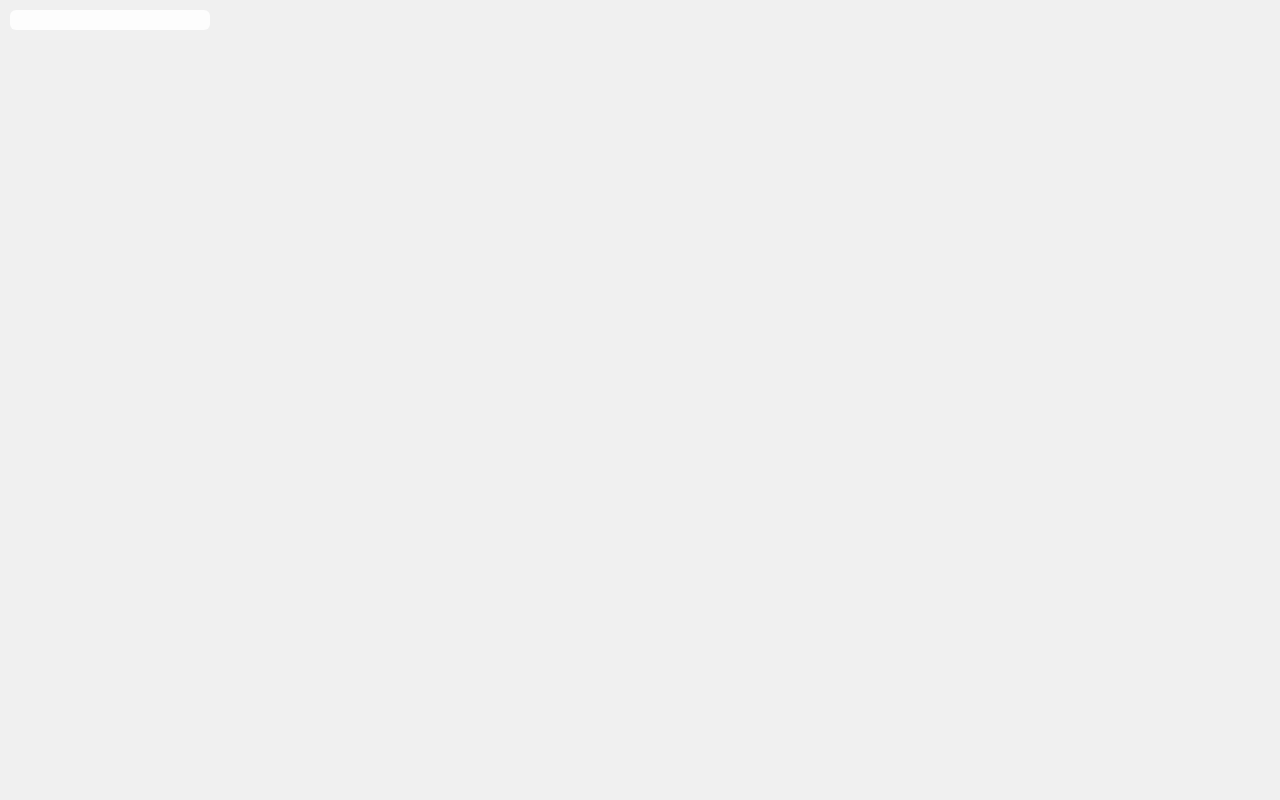
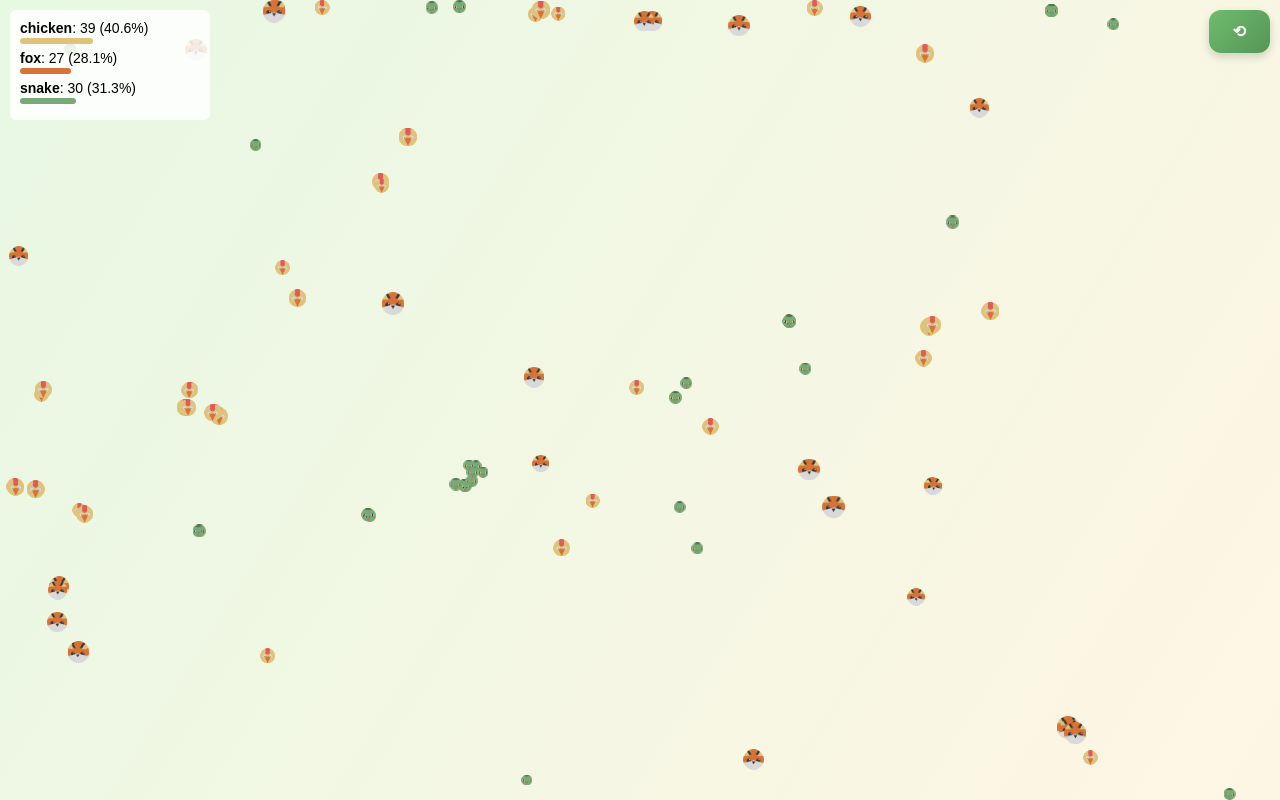
Before and after one commit to leontinepaq/ecosystem-app, a React (Create React App) app: page / in a window 1280 px wide. Both pictures are taken after a click on the button "Start simulation". Built offline with nearby package versions, Linux system fonts and the light colour scheme.

Commit message:
simulation okk

```diff
--- a/src/App.js
+++ b/src/App.js
@@ -7,7 +7,7 @@ import "./App.css";
 function App() {
   const canvasRef = useRef(null);
   const [isSettingUp, setIsSettingUp] = useState(true);
-  const gameEngine = useGameEngine(canvasRef);
+  const gameEngine = useGameEngine(canvasRef, isSettingUp);
 
   const handleStart = () => {
     setIsSettingUp(false);
--- a/src/components/simulation/SimulationView.js
+++ b/src/components/simulation/SimulationView.js
@@ -14,14 +14,21 @@ function SimulationView({
 }) {
   return (
     <div className="simulation-view">
+      <Canvas ref={canvasRef} />
       <SpeciesStats counts={speciesCount} total={totalAnimals} />
-      <Canvas ref={canvasRef} />
-      {isOver && (
+      {isOver ? (
         <EndScreen
           duration={duration}
           lastSpecies={lastSpecies}
           onRestart={onRestart}
         />
+      ) : (
+        <button
+          id="restartBtn"
+          onClick={onRestart}
+          style={{ position: "absolute", right: "10px", top: "10px", opacity: 0.80}}>
+          ⟲
+        </button>
       )}
     </div>
   );
--- a/src/game/entities/Animal.js
+++ b/src/game/entities/Animal.js
@@ -56,16 +56,16 @@ export class Animal extends Entity {
 
       const distance = this.getDistanceTo(other);
 
-      if (distance < (this.radius + other.radius) / 2) {
-        this.interactWith(other, engine);
-      } else if (distance < this.visionRange) {
+      if (distance < this.visionRange) {
         if (this.preyTypes.includes(other.type)) preys.push(other);
         if (SPECIES_CONFIG[other.type].preyTypes?.includes(this.type))
           predators.push(other);
         if (this.type === other.type) mates.push(other);
       }
+      if (distance < (this.radius + other.radius) / 2) {
+        this.interactWith(other, engine, mates);
+      }
     }
-
     return { preys, predators, mates };
   }
 
@@ -108,13 +108,14 @@ export class Animal extends Entity {
     }
   }
 
-  tryReproduce(engine) {
+  tryReproduce(engine, mates) {
     const now = Date.now();
     if (
+      engine.entities.length < 1000 &&
+      mates.length < 10 &&
+      this.energy > 30 &&
       now - this.lastReproduction > this.reproductionCooldown &&
-      Math.random() < this.reproductionChance &&
-      this.energy > 30 &&
-      engine.entities.length < 1000
+      Math.random() < this.reproductionChance
     ) {
       this.reproduce(engine);
       this.lastReproduction = now;
@@ -133,13 +134,13 @@ export class Animal extends Entity {
     engine.addEntity(baby);
   }
 
-  interactWith(other, engine) {
+  interactWith(other, engine, mates) {
     if (this.preyTypes.includes(other.type)) {
       this.onKill(other);
     }
 
     if (this.type === other.type) {
-      this.tryReproduce(engine);
+      this.tryReproduce(engine, mates);
     }
   }
 
--- a/src/hooks/useGameEngine.js
+++ b/src/hooks/useGameEngine.js
@@ -3,13 +3,12 @@ import { GameEngine } from "../engine/GameEngine";
 import drawBackground from "../graphics/drawBackground";
 import { loadSprites } from "../graphics/sprites";
 
-export default function useGameEngine(canvasRef) {
+export default function useGameEngine(canvasRef, isSettingUp) {
   const engineRef = useRef(null);
   const [entityCount, setEntityCount] = useState(90);
   const [speciesCount, setSpeciesCount] = useState({});
   const [totalAnimals, setTotalAnimals] = useState(0);
   const [isOver, setIsOver] = useState(false);
-  const [hasStarted, setHasStarted] = useState(false);
   const [duration, setDuration] = useState(0);
   const [lastSpecies, setLastSpecies] = useState("");
 
@@ -22,11 +21,11 @@ export default function useGameEngine(canvasRef) {
     setIsOver(true);
     setDuration(durationMs);
     setLastSpecies(species);
-    setHasStarted(false);
   }, []);
 
   const setupCanvas = useCallback(() => {
     const canvas = canvasRef.current;
+    console.log("setup canvas")
     if (canvas) {
       const ctx = canvas.getContext("2d");
       canvas.width = window.innerWidth;
@@ -39,18 +38,18 @@ export default function useGameEngine(canvasRef) {
     if (engineRef.current) {
       engineRef.current.stop();
     }
+    console.log("startengine")
     const canvas = canvasRef.current;
     if (canvas) {
+      console.log("Canvas ok");
       const ctx = canvas.getContext("2d");
       engineRef.current = new GameEngine(ctx, canvas, handleEnd);
       engineRef.current.onUpdateStats = updateStats;
       engineRef.current.start(entityCount);
-      setHasStarted(true);
     }
   }, [canvasRef, handleEnd, updateStats, entityCount]);
 
   const restart = useCallback(() => {
-
     setIsOver(false);
     setDuration(0);
     setLastSpecies("");
@@ -63,12 +62,21 @@ export default function useGameEngine(canvasRef) {
   }, [startEngine]);
 
   useEffect(() => {
+    if (!isSettingUp) {
+      console.log("isSettingUp is false, starting engine...");
+      setupCanvas();
+      startEngine();
+    }
+  }, [isSettingUp, startEngine, setupCanvas]);
+
+
+  useEffect(() => {
     let isMounted = true;
+     console.log("useeffect");
 
     loadSprites(() => {
       if (isMounted) {
         setupCanvas();
-        startEngine();
       }
     });
 
@@ -91,10 +99,9 @@ export default function useGameEngine(canvasRef) {
         engineRef.current = null;
       }
     };
-  }, [setupCanvas, startEngine]);
+  }, [setupCanvas]);
 
   return {
-    hasStarted,
     entityCount,
     setEntityCount,
     speciesCount,
```
